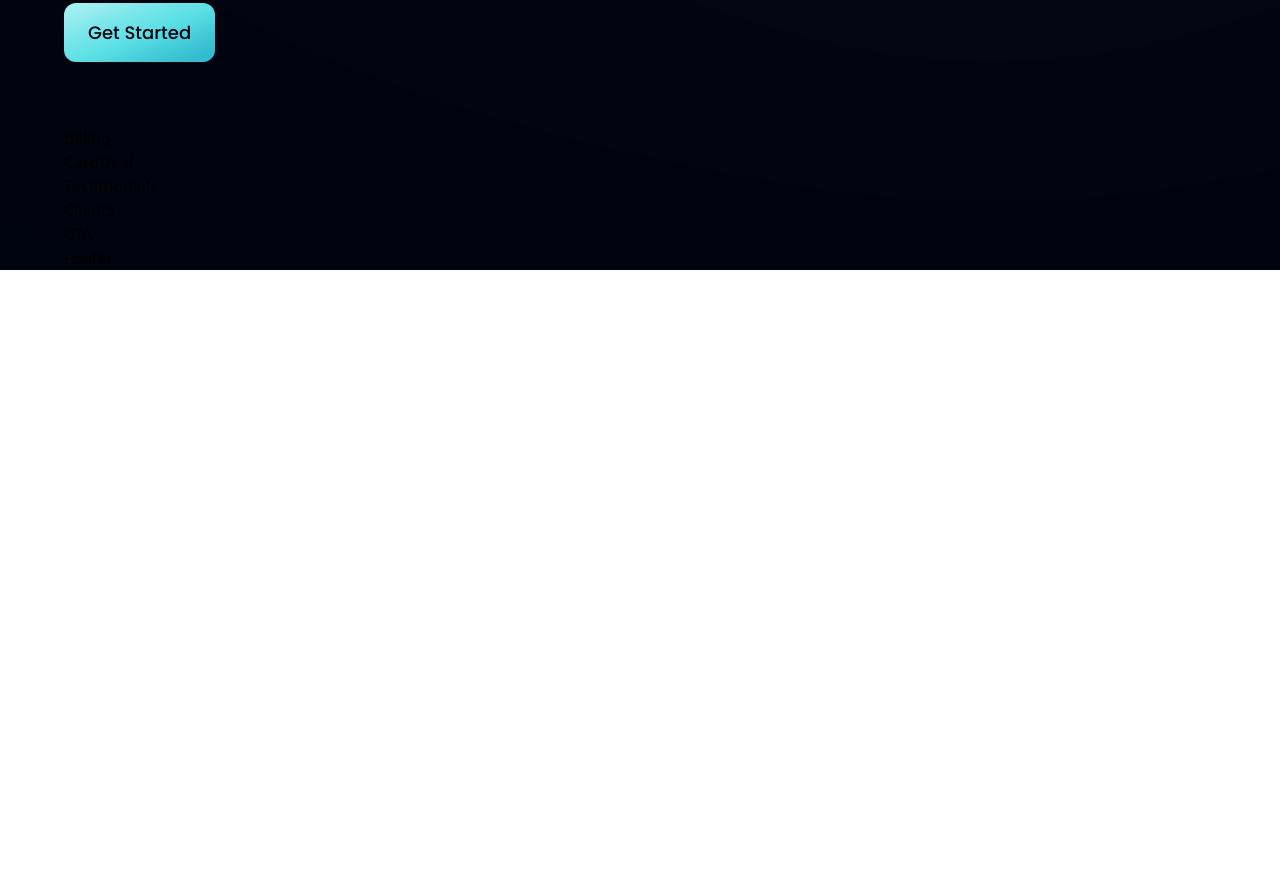
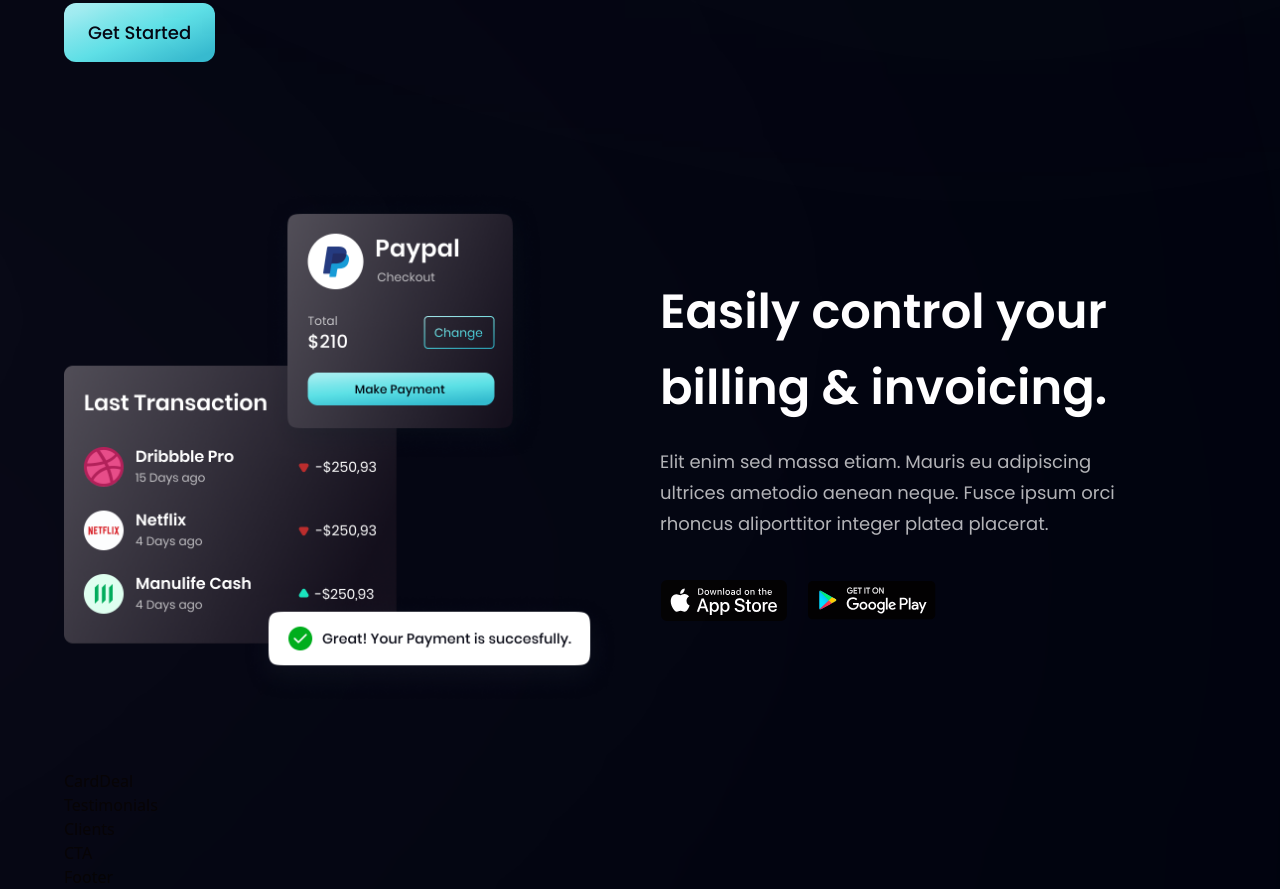
Before and after one commit to Jesus711/Modern-Bank-Application, a React (Vite) app: page / in a window 1280 px wide. Shown: the part 1420-2309 px from the top of the page. Before the commit the page ends 1690 px from the top, so only its background shows below. Built offline with nearby package versions, Linux system fonts and the light colour scheme.

Commit message:
Finished Billing section of the webpage

```diff
--- a/src/components/Billing.jsx
+++ b/src/components/Billing.jsx
@@ -1,9 +1,27 @@
-import React from 'react'
+import { apple, bill, google } from "../assets";
+import styles, { layout } from "../styles";
 
-const Billing = () => {
-  return (
-    <div>Billing</div>
-  )
-}
+const Billing = () => (
+  <section id="product" className={layout.sectionReverse}>
+    <div className={layout.sectionImgReverse}>
+      <img src={bill} alt="billing"  className="w-full h-full relative z-[5]"/>
+      {/* Gradients */}
+      <div className="absolute z-[3] -left-1/2 top-0 w-[50%] h-[50%] rounded-full white__gradient" />
+      <div className="absolute z-[0] -left-1/2 bottom-0 w-[50%] h-[50%] rounded-full pink__gradient" />
+    </div>
 
-export default Billing
+    <div className={layout.sectionInfo}>
+      <h2 className={styles.heading2}>Easily control your
+        <br className="sm:block hidden" /> billing & invoicing.
+      </h2>
+      <p className={`${styles.paragraph} max-w-[470px] mt-5`}>Elit enim sed massa etiam. Mauris eu adipiscing ultrices ametodio aenean neque.
+        Fusce ipsum orci rhoncus aliporttitor integer platea placerat.</p>
+      <div className="flex flex-row flex-wrap sm:mt-10 nt-6">
+        <img src={apple} alt="app_store" className="w-[128px] h-[42px] object-contain mr-5 cursor-pointer"/>
+        <img src={google} alt="google_play" className="w-[128px] h-[42px] object-contain mr-5 cursor-pointer" />
+      </div>
+    </div>
+  </section>
+)
+
+export default Billing;
```
